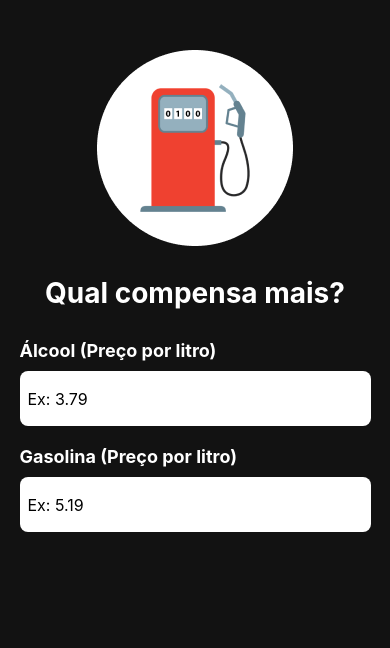
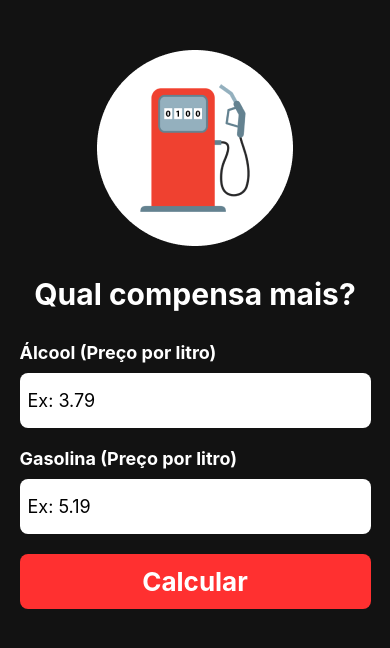
Before and after one commit to Ericlesf/alcoolGasolina, a React Native app: screen / in a window 390 px wide. Shown: the top 648 px of the page. Built offline with nearby package versions, Linux system fonts and the light colour scheme.

Commit message:
Botão calcular

```diff
--- a/App.js
+++ b/App.js
@@ -1,5 +1,5 @@
 import { StatusBar } from 'expo-status-bar';
-import { StyleSheet, Text, View, Image, TextInput } from 'react-native';
+import { StyleSheet, Text, View, Image, TextInput, TouchableOpacity } from 'react-native';
 
 export default function App() {
   return (
@@ -22,6 +22,10 @@ export default function App() {
           style={styles.input}
           placeholder='Ex: 5.19'/>
 
+          <TouchableOpacity style={styles.botao}>
+            <Text style={styles.botaoTexto}>Calcular</Text>
+          </TouchableOpacity>
+
       </View>
 
       <StatusBar style="auto" />
@@ -40,7 +44,7 @@ const styles = StyleSheet.create({
   },
   titulo: {
     color: "#FFF",
-    fontSize: 28,
+    fontSize: 30,
     marginTop: 30,
     fontWeight: 'bold'
   },
@@ -58,10 +62,22 @@ const styles = StyleSheet.create({
     width: "100%",
     backgroundColor: '#FFF',
     height: 55,
-    fontSize: 16,
+    fontSize: 18,
     marginTop: 10,
     borderRadius: 8,
     padding: 8,
-    marginBottom: 20
+    marginBottom: 20,
+  },
+  botao: {
+    backgroundColor: "#ff3030",
+    height: 55,
+    borderRadius: 8,
+    alignItems: 'center',
+    justifyContent: 'center'
+  },
+  botaoTexto: {
+    color: '#FFF',
+    fontSize: 26,
+    fontWeight: 'bold'
   }
 });
```
